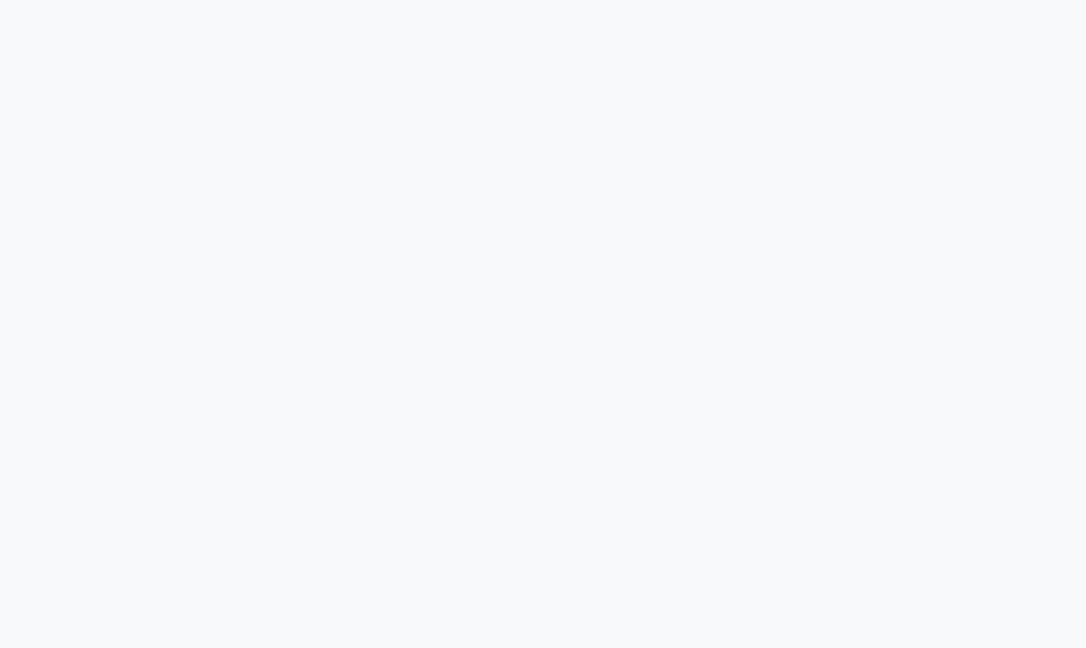
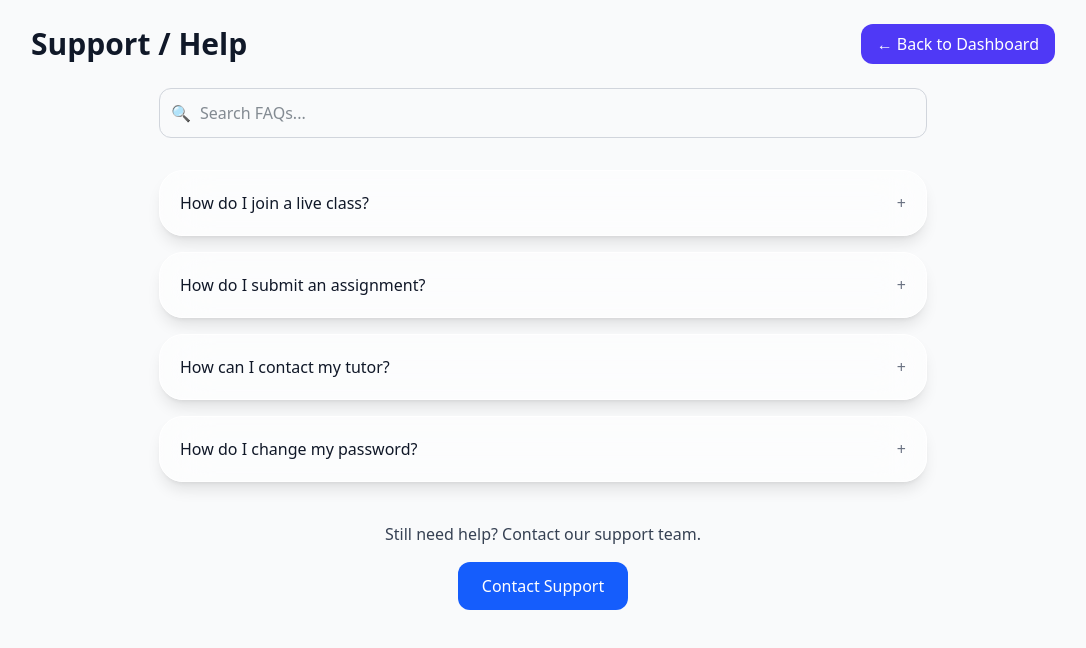
Before and after one commit to juliusmwas/StudyHub, a React (Vite) app: page /student/Support in a window 1280 px wide. Before the commit this address had no page. Shown: the top 648 px of the page, without its empty margins (97-1183 px from the left). Built offline with nearby package versions, Linux system fonts and the light colour scheme.

Commit message:
Added a support section

```diff
--- a/src/App.jsx
+++ b/src/App.jsx
@@ -22,6 +22,7 @@ import Videos from './Pages/dashboard/student/Resources/Videos';
 import Notifications from './Pages/dashboard/student/Notifications/Notifications';
 import Profile from './Pages/dashboard/student/Profile';
 import Settings from './Pages/dashboard/student/Settings';
+import Support from './Pages/dashboard/student/Support';
 
 
 function App() {
@@ -61,6 +62,7 @@ function App() {
         <Route path="/student/Notifications" element={<Notifications />} />
         <Route path="/student/Profile" element={<Profile />} />
         <Route path="/student/Settings" element={<Settings />} />
+        <Route path="/student/Support" element={<Support />} />
 
 
 
--- /dev/null
+++ b/src/Pages/dashboard/student/Support.jsx
@@ -0,0 +1,85 @@
+// File: src/pages/student/Support.jsx
+import { useNavigate } from "react-router-dom";
+import { useState } from "react";
+
+export default function Support() {
+  const navigate = useNavigate();
+
+  // Mock FAQs
+  const faqs = [
+    {
+      question: "How do I join a live class?",
+      answer: "Go to the Upcoming Classes section on your dashboard and click 'Join Class'.",
+    },
+    {
+      question: "How do I submit an assignment?",
+      answer: "Navigate to the Assignments section, select the assignment, and upload your work.",
+    },
+    {
+      question: "How can I contact my tutor?",
+      answer: "Use the Messages icon in the navbar to chat with your tutor directly.",
+    },
+    {
+      question: "How do I change my password?",
+      answer: "Go to Settings > Change Password to update your login credentials.",
+    },
+  ];
+
+  // Accordion state
+  const [openIndex, setOpenIndex] = useState(null);
+
+  return (
+    <div className="min-h-screen bg-gray-50 p-6">
+      {/* Header */}
+      <div className="max-w-5xl mx-auto mb-6 flex justify-between items-center">
+        <h1 className="text-3xl font-bold text-gray-900">Support / Help</h1>
+        <button
+          onClick={() => navigate("/student/dashboard")}
+          className="px-4 py-2 bg-indigo-600 text-white rounded-xl hover:bg-indigo-700 transition font-medium"
+        >
+          ← Back to Dashboard
+        </button>
+      </div>
+
+      {/* Search bar */}
+      <div className="max-w-3xl mx-auto mb-8 relative">
+        <input
+          type="text"
+          placeholder="Search FAQs..."
+          className="w-full p-3 pl-10 rounded-xl border border-gray-300 focus:outline-none focus:ring-2 focus:ring-indigo-500 focus:border-indigo-500 transition"
+        />
+        <span className="absolute left-3 top-1/2 -translate-y-1/2 text-gray-400">🔍</span>
+      </div>
+
+      {/* FAQ Accordion */}
+      <div className="max-w-3xl mx-auto space-y-4">
+        {faqs.map((faq, index) => (
+          <div
+            key={index}
+            className="bg-white/50 backdrop-blur-xl p-5 rounded-3xl border border-white shadow-lg cursor-pointer transition hover:shadow-2xl"
+            onClick={() => setOpenIndex(openIndex === index ? null : index)}
+          >
+            <div className="flex justify-between items-center">
+              <p className="text-gray-900 font-medium">{faq.question}</p>
+              <span className="text-gray-500">{openIndex === index ? "−" : "+"}</span>
+            </div>
+            {openIndex === index && (
+              <p className="mt-3 text-gray-700 text-sm">{faq.answer}</p>
+            )}
+          </div>
+        ))}
+      </div>
+
+      {/* Contact Support */}
+      <div className="max-w-3xl mx-auto mt-10 text-center">
+        <p className="text-gray-700 mb-4">Still need help? Contact our support team.</p>
+        <button
+          onClick={() => navigate("/student/contact-support")}
+          className="px-6 py-3 bg-blue-600 text-white rounded-xl hover:bg-blue-700 transition font-medium"
+        >
+          Contact Support
+        </button>
+      </div>
+    </div>
+  );
+}
```
